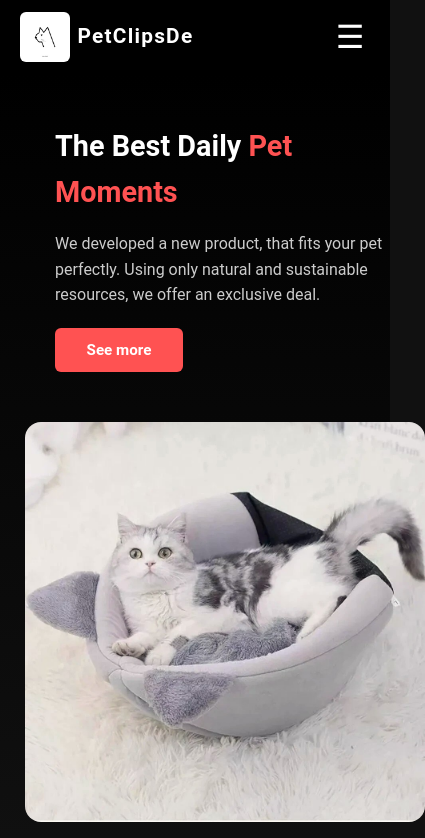
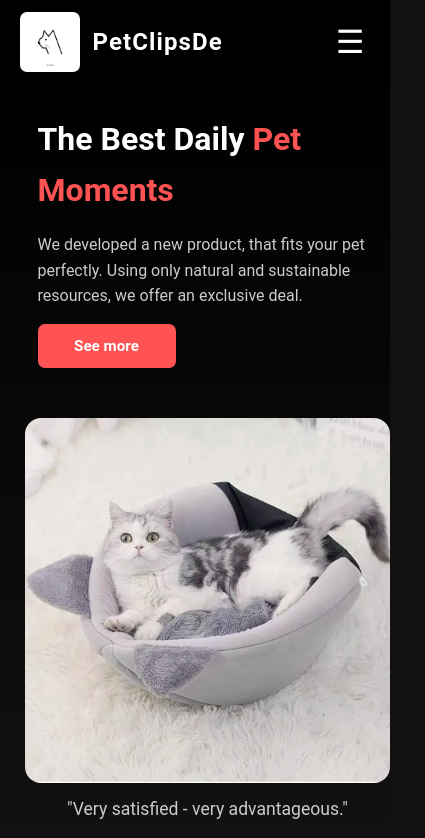
Before and after one commit to NielsAlbes/petclips, a React (Vite) app: page / in a window 390 px wide. Shown: the top 838 px of the page, 425 px wide, since content can reach past the window. Built offline with nearby package versions, Linux system fonts and the light colour scheme; no server answers.

Commit message:
update media for mobile

```diff
--- a/src/Global.css
+++ b/src/Global.css
@@ -46,16 +46,16 @@ body {
 }
 
 .logo img {
-  width: 50px;
-  height: 50px;
-  border-radius: 6px;
+  width: 60px;
+  height: 60px;
+  border-radius: 7px;
 }
 
 .logo h1 {
-  font-size: 1.3em;
+  font-size: 1.5em;
   font-weight: 600;
-  margin: 0;
-  letter-spacing: 1.25px;
+  margin: 5px;
+  letter-spacing: 1.1px;
 }
 
 /* === NAV LINKS === */
@@ -124,7 +124,7 @@ body {
 .hero {
   background: linear-gradient(180deg, #000, #111);
   color: #fff;
-  padding: 25px 25px;
+  padding: 3px 25px;
 }
 
 .hero-container {
@@ -134,7 +134,7 @@ body {
   justify-content: space-between;
   gap: 50px;
   max-width: 1100px;
-  margin: 0 auto;
+  margin: auto;
 }
 
 .hero-text {
@@ -154,26 +154,26 @@ body {
 
 .hero-text p {
   color: #ccc;
-  max-width: 500px;
-  margin-bottom: 20px;
+  max-width: 450px;
+  margin-bottom: 15px;
 }
 
 .btn {
   background-color: #ff5252;
   color: #fff;
-  padding: 12px 30px;
-  border-radius: 6px;
+  padding: 15px 30px;
+  border-radius: 7px;
   text-decoration: none;
   text-align: center;
   font-weight: 600;
   display: inline-block;
   transition: all 0.2s ease;
-  width: 80px;
+  width: 90px;
 }
 
 .btn:hover {
   background-color: #ff6f6f;
-  transform: translateY(-2px);
+  transform: translateY(-3px);
 }
 
 /* === SLIDESHOW === */
@@ -185,8 +185,8 @@ body {
 }
 
 .slide-img {
-  max-width: 400px;
-  max-height: 400px;
+  max-width: 365px;
+  max-height: 365px;
   border-radius: 1rem;
   display: block;
   margin: 0 auto;
@@ -243,6 +243,12 @@ body {
   text-transform: uppercase;
 }
 
+.loading {
+  font-size: 1rem;
+  color: gray;
+  text-align: center;
+}
+
 /* === FOOTER === */
 footer {
   background: #111;
@@ -275,7 +281,7 @@ footer a:hover {
   }
 
   .hero-text h2 {
-    font-size: 1.8em;
+    font-size: 2em;
   }
 
   .btn {
@@ -284,12 +290,12 @@ footer a:hover {
   }
 
   .stats {
-    flex-direction: column;
-    gap: 1.5rem;
+    flex-direction: row;
+    gap: 1rem;
   }
 
   .stat h3 {
-    font-size: 1.6rem;
+    font-size: 1.5rem;
   }
 }
 
--- a/src/components/Stats.jsx
+++ b/src/components/Stats.jsx
@@ -39,13 +39,13 @@ const Stats = () => {
 
     useEffect(() => {
         if (stats) {
-            animateValue(0, stats.views, 2500, setViews);
-            animateValue(0, stats.subscribers, 2000, setSubs);
-            animateValue(0, 185, 1500, setCountries);
+            animateValue(0, stats.views, 4000, setViews);
+            animateValue(0, stats.subscribers, 3000, setSubs);
+            animateValue(0, 185, 2000, setCountries);
         }
     }, [stats]);
 
-    if (loading) return <p>Loading Data...</p>;
+    if (loading) return <p className="loading">Loading Data...</p>;
     if (!stats) return <p>No Data available...</p>;
 
     return (
```
